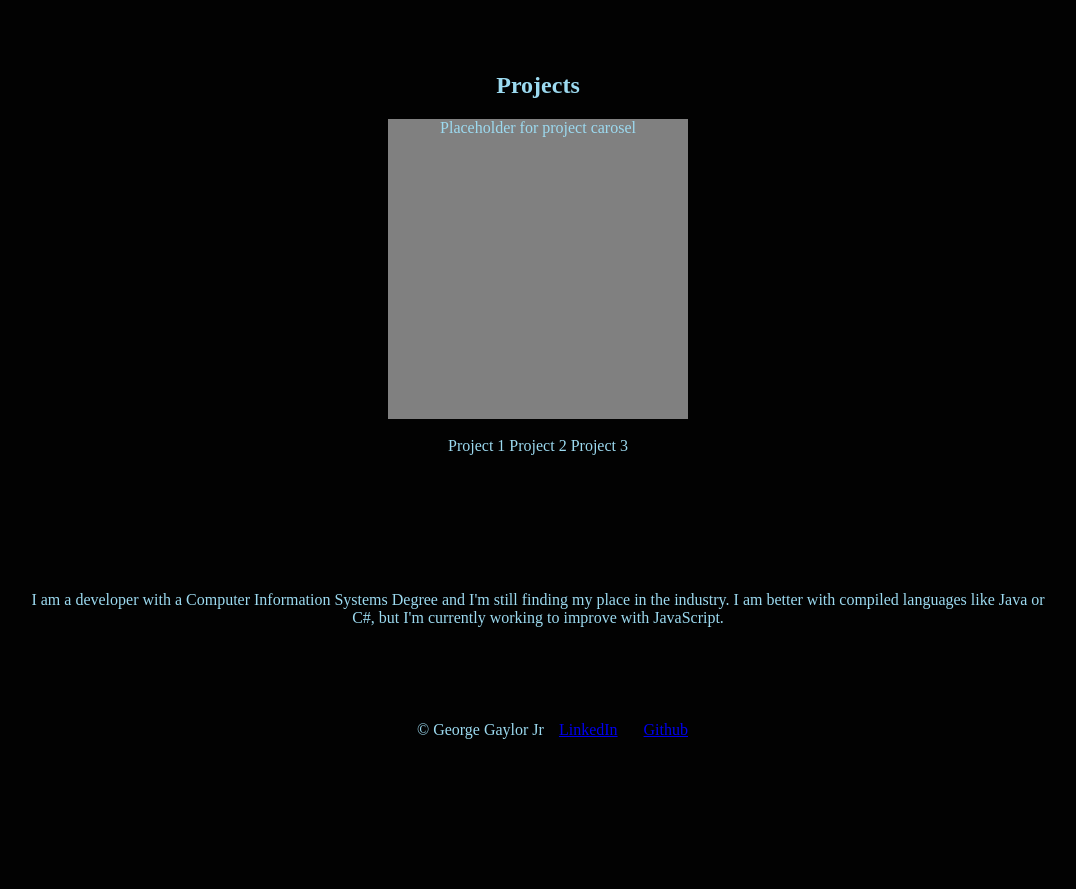
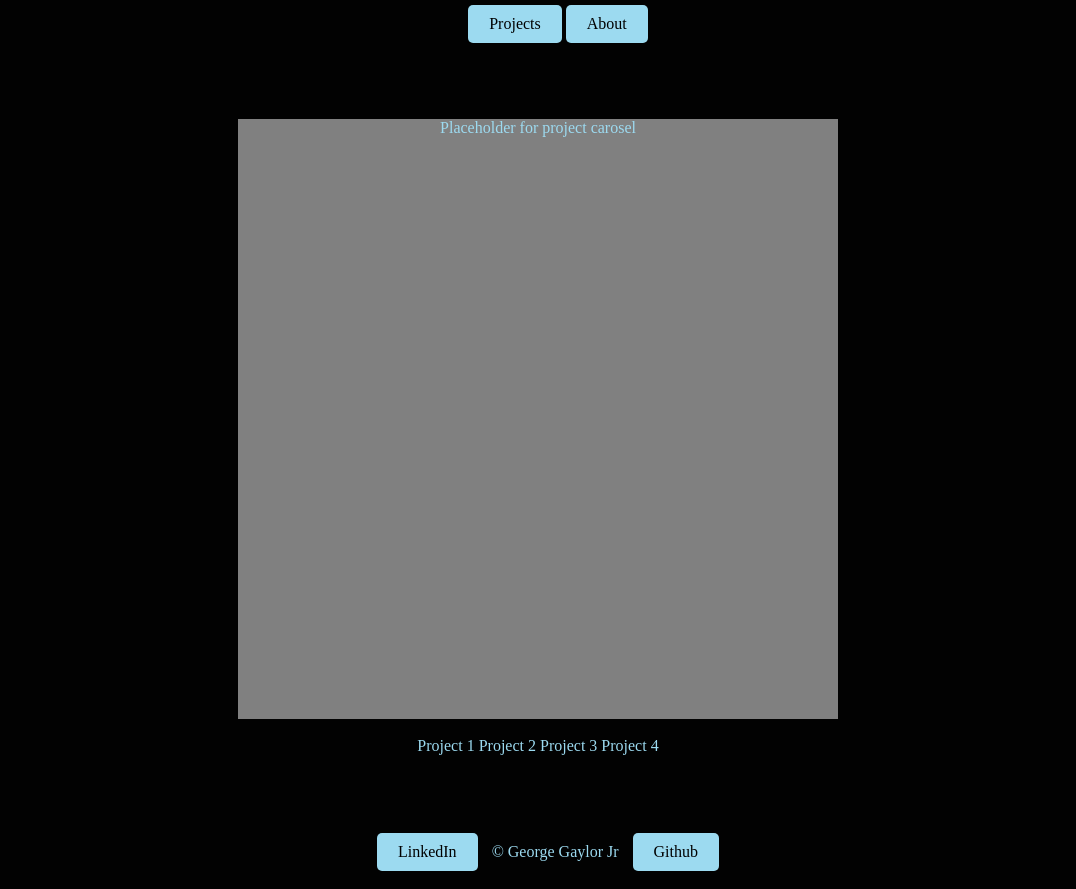
Before and after one commit to geopirate/portfolio, a plain HTML site: page index.html in a window 1280 px wide. Shown: the part 161-1050 px from the top of the page, without its empty margins (102-1178 px from the left). Before the commit the page ends 918 px from the top, so only its background shows below. Drawn offline with nearby package versions, Linux system fonts and the light colour scheme.

Commit message:
First set of edits

```diff
--- a/index.html
+++ b/index.html
@@ -11,31 +11,35 @@
 <body>
   <header>
     <h1>George Gaylor</h1>
+    <h2>Aspiring Web Developer</h2>
     <ul>
-      <li><a href="#projects">Projects</a></li>
-      <li><a href="#about">About</a></li>
-      <li><a href="#footer">Social</a></li>
+      <li data-content="projects"><a href="#">Projects</a></li>
+      <li data-content="about"><a href="#">About</a></li>
     </ul>
   </header>
 
-  <section class="projects" id="projects">
+  <section class="projects">
     <h2>Projects</h2>
     <div class="project">Placeholder for project carosel</div>
     <br></br>
     <article>Project 1</article>
     <article>Project 2</article>
     <article>Project 3</article>
+    <article>Project 4</article>
   </section>
-  <section class="about" id="about">
-    <p class="blurb">I am a developer with a Computer Information Systems Degree and I'm still finding my place in the industry.  I am better with compiled languages like Java or C#, but I'm currently working to improve with JavaScript.</p>
+  <section class="about">
+    <p>I am a developer with a Computer Information Systems Degree and I'm still finding my place in the industry.  I am better with compiled languages like Java or C#, but I'm currently working to improve with JavaScript.</p>
   </section>
 
-  <footer id="footer">
+  <footer>
+
     <ul>
-      <li>&copy; George Gaylor Jr</li>
       <li><a href="https://linkedin.com/in/georgegaylorjr">LinkedIn</a></li>
+      <span>&copy; George Gaylor Jr<span>
       <li><a href="https://github.com/geopirate">Github</a></li>
     </ul>
   </footer>
+  <script src="https://ajax.googleapis.com/ajax/libs/jquery/3.1.1/jquery.min.js"></script>
+  <script src="scripts/portfolio.js"></script>
 </body>
 </html>
--- /dev/null
+++ b/scripts/portfolio.js
@@ -0,0 +1,8 @@
+$(document).ready(function(){
+  $('header li').on('click', function() {
+    var $tabSelection = $(this).data('content');
+    $('section').hide();
+    $('.' + $tabSelection).fadeIn(50);
+  })
+  $('header li:first').click();
+})
--- a/styles/mystyle.css
+++ b/styles/mystyle.css
@@ -31,6 +31,8 @@ h1{
   text-decoration: none;
 }
 a{
+  text-decoration: none;
+  color: black;
   text-align: center;
   padding: 0 10px;
   margin: 1px;
@@ -41,16 +43,37 @@ ul{
 li{
   display: inline-block;
 }
-div{
+div.project{
   background-color: gray;
   height: 300px;
-  width:300px;
+  width: 300px;
   display: inline-block;
 }
 article{
   display: inline-block;
 }
-#about{
-    height: 180px;
-
+li {
+  padding: 10px;
+  background: #9cdaf0;
+  border-radius: 5px;
 }
+span{
+  margin: 0 10px;
+}
+/* I pretty much just did a media query to increase the size of the carosel placeholder.  I will absolutley work on this more over the weekend, but I know how it works.*/
+@media screen and (min-width: 900px) {
+  .projects div{
+    background-color: gray;
+    height: 600px;
+    width: 600px;
+    display: inline-block;
+  }
+  .projects h2{
+    display: none;
+  }
+}
+@media screen and (min-width: 1600px) {
+  .projects div{
+    width: 1300px;
+  }
+}
```
